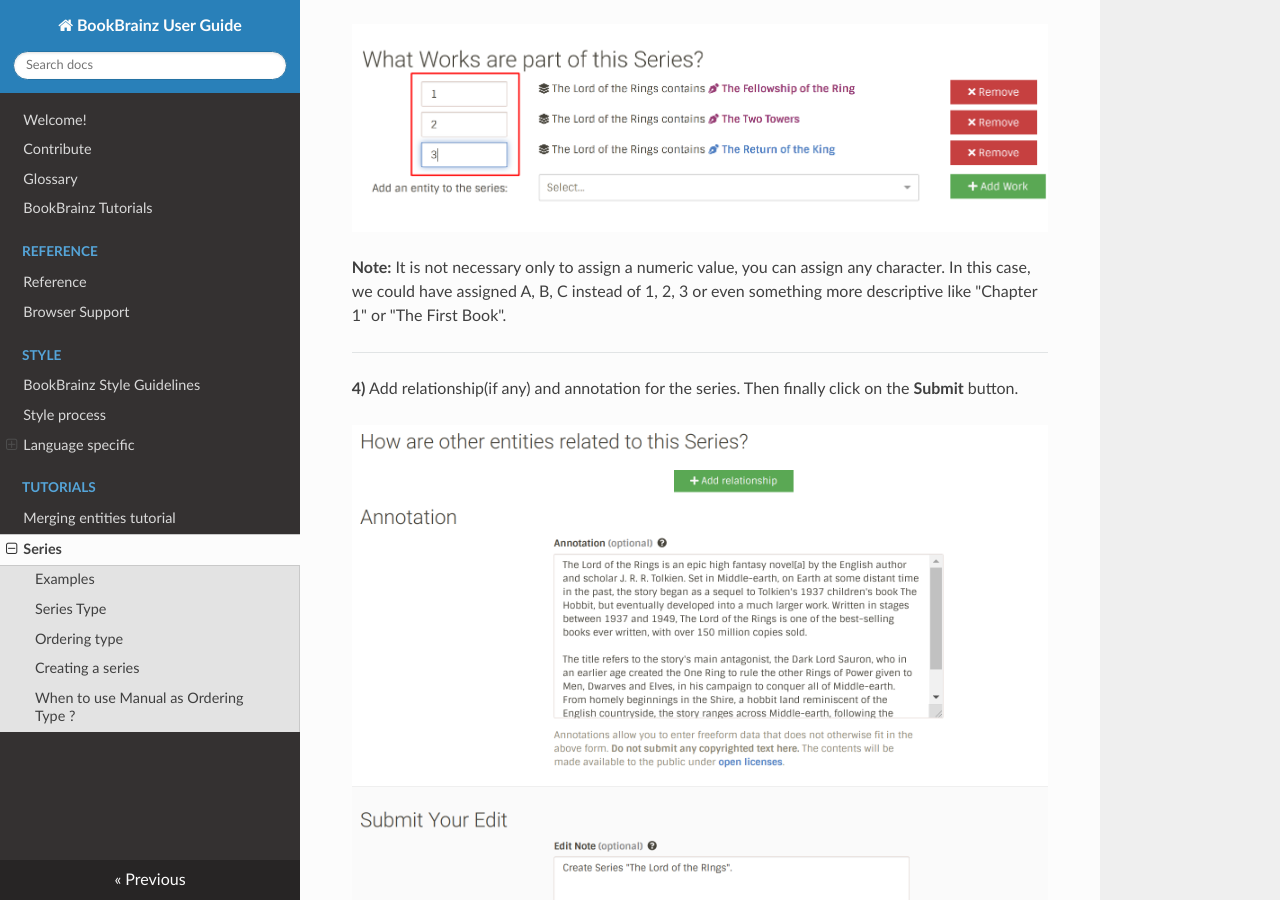
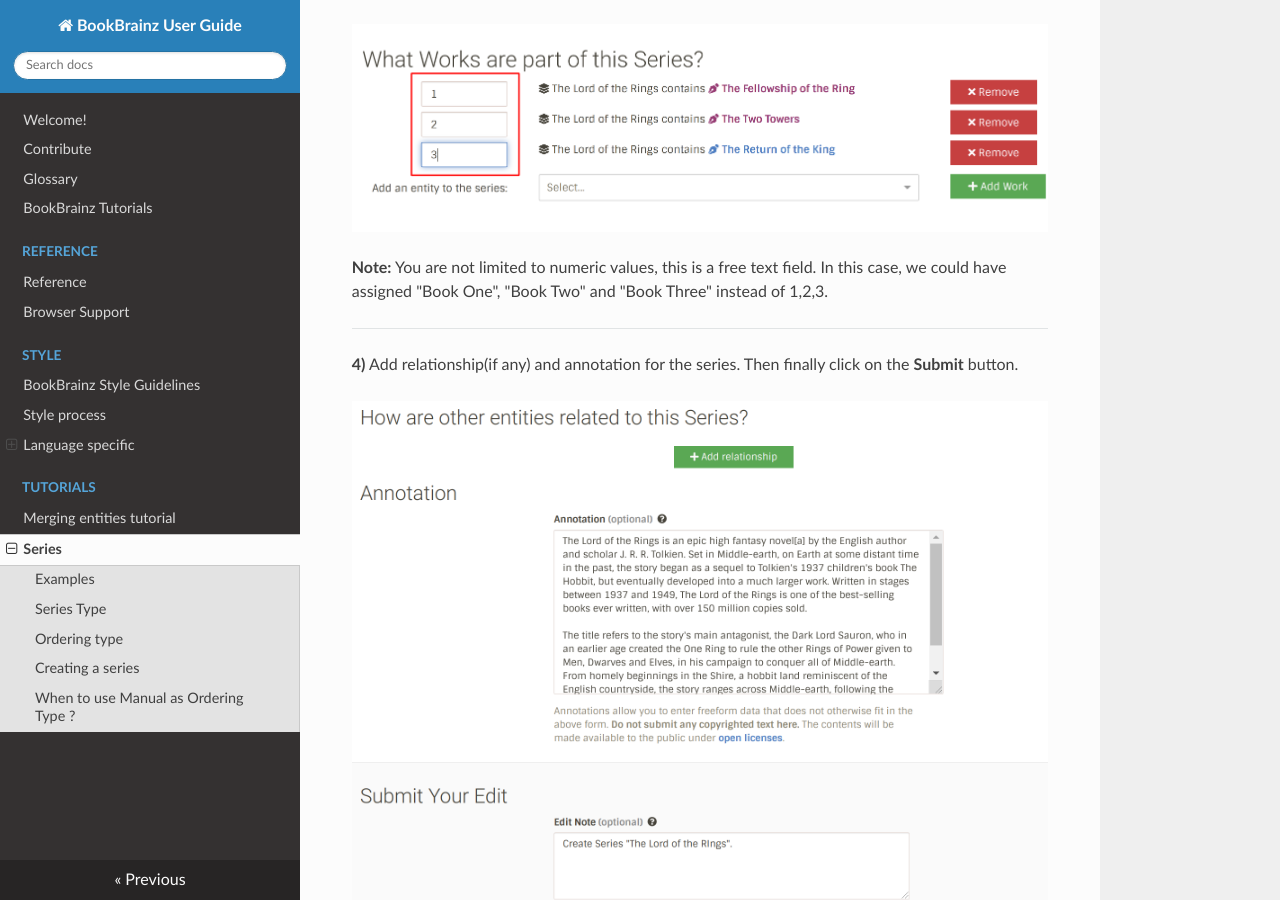
Before and after one commit to metabrainz/bookbrainz-user-guide, an MkDocs documentation site: the page built from docs/tutorials/series.md, in a window 1280 px wide and 900 px high, scrolled down 2912 px. Built offline with MkDocs 1.6.1, drawn with Linux system fonts in a browser that asks for light colours; nearby versions of some CDN libraries.

Commit message:
update: add series to tutorials page

```diff
--- a/docs/tutorials/series.md
+++ b/docs/tutorials/series.md
@@ -61,7 +61,7 @@ Give each work a number, indicating their sequence in the series. For example: <
 
 ![series editor](../images/series-6.png)
 
-**Note:** It is not necessary only to assign a numeric value, you can assign any character. In this case, we could have assigned A, B, C instead of 1, 2, 3 or even something more descriptive like "Chapter 1" or "The First Book".
+**Note:** You are not limited to numeric values, this is a free text field. In this case, we could have assigned "Book One", "Book Two" and "Book Three" instead of 1,2,3.
 
 -------
 **4)** Add relationship(if any) and annotation for the series. Then finally click on the **Submit** button.
```
Also changed, not shown: docs/tutorials.md (+1 -0 lines).
